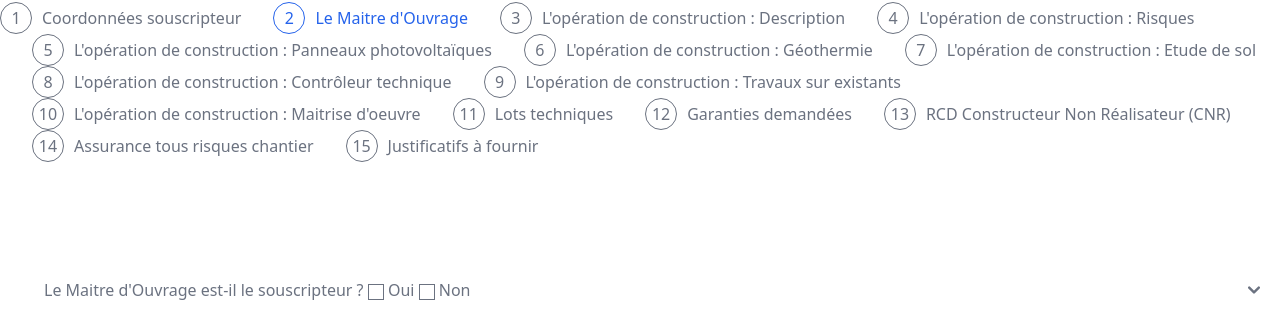
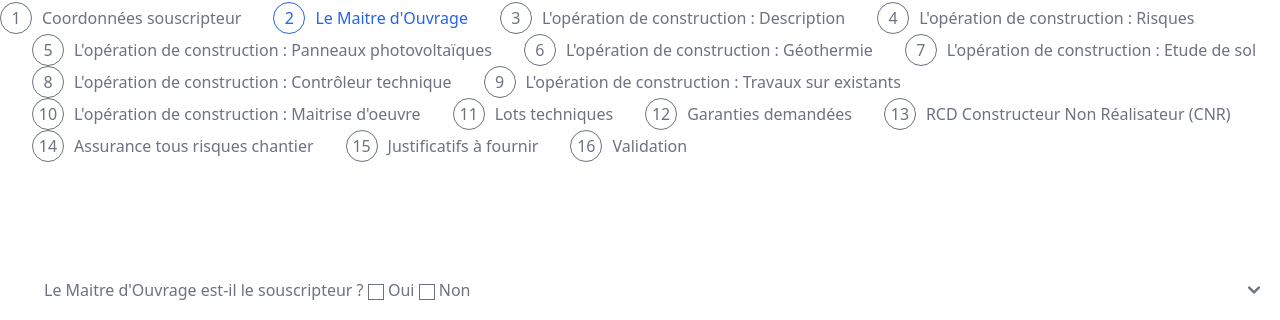
Before and after one commit to Stephdev48/mma-proto-main, a PHP site: page /index.php?page=step2 in a window 1280 px wide. Shown: the part 174-494 px from the top of the page. Run offline with PHP 8.4, Linux system fonts and the light colour scheme; some libraries are stand-ins or nearby versions.

Commit message:
stepper <li>validation</li>

```diff
--- a/views/step2.view.php
+++ b/views/step2.view.php
@@ -130,6 +130,14 @@
                 </span>
                 <span>
                     <h3 class="font-medium leading-tight">Justificatifs à fournir</h3>
+                </span>
+            </li>
+            <li class="flex items-center text-gray-500 dark:text-gray-400 space-x-2.5 rtl:space-x-reverse">
+                <span class="flex items-center justify-center w-8 h-8 border border-gray-500 rounded-full shrink-0 dark:border-gray-400">
+                    16
+                </span>
+                <span>
+                    <h3 class="font-medium leading-tight">Validation</h3>
                 </span>
             </li>
         </ol>
```
